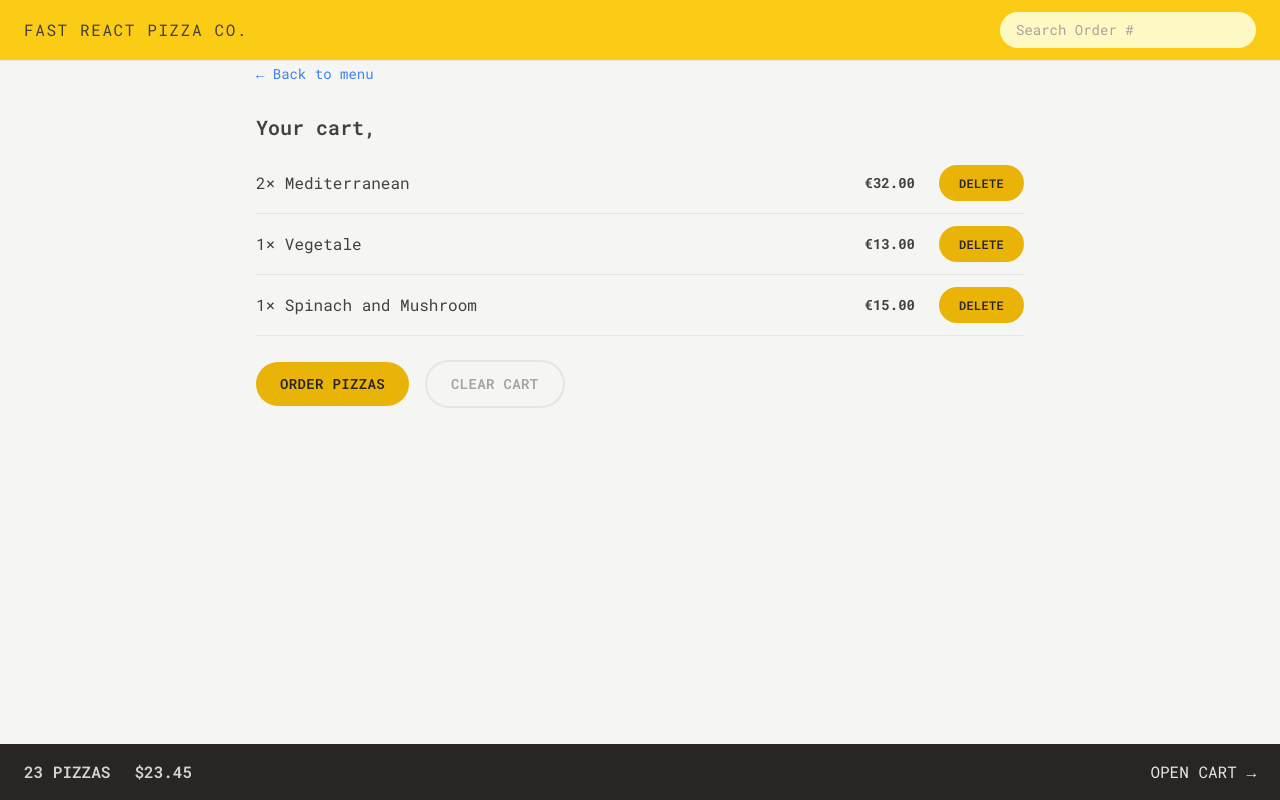
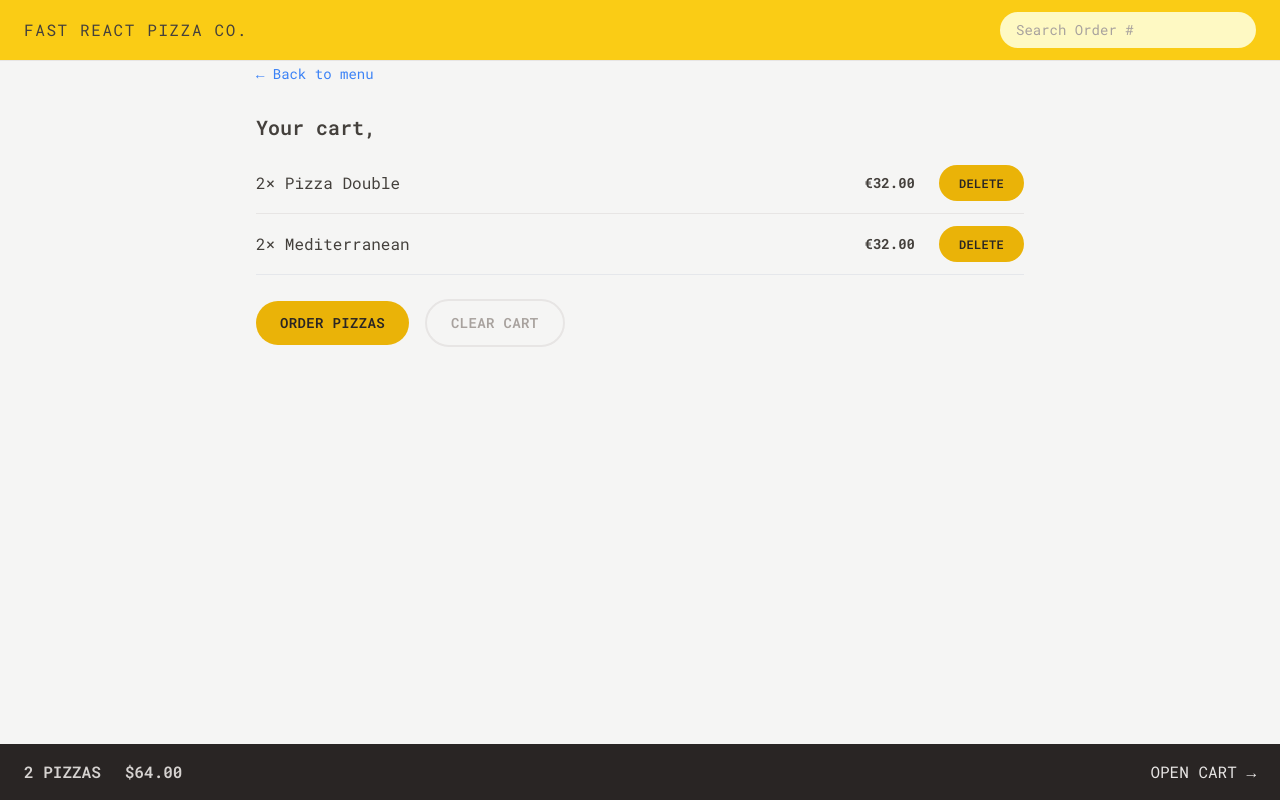
Before and after one commit to mouadbimk/react-projects, a React (Vite) app in the folder 05-fast-react-pizza/: page /cart in a window 1280 px wide. Built offline with nearby package versions, Linux system fonts and the light colour scheme.

Commit message:
add cartSlice to share cart in components by redux

```diff
--- a/05-fast-react-pizza/src/features/cart/Cart.jsx
+++ b/05-fast-react-pizza/src/features/cart/Cart.jsx
@@ -28,7 +28,7 @@ const fakeCart = [
 ];
 
 function Cart() {
-  const cart = fakeCart;
+  const cart = useSelector((state) => state.cart.cart);
   const username = useSelector((state) => state.user.username);
   return (
     <div>
--- a/05-fast-react-pizza/src/features/cart/CartItem.jsx
+++ b/05-fast-react-pizza/src/features/cart/CartItem.jsx
@@ -2,7 +2,7 @@ import { Button } from "../../ui/Button";
 import { formatCurrency } from "../../utils/helpers";
 
 function CartItem({ item }) {
-  const { pizzaId, name, quantity, totalPrice } = item;
+  const { /*pizzaId,*/ name, quantity, totalPrice } = item;
 
   return (
     <li className="py-3 sm:flex sm:items-center sm:justify-between">
--- a/05-fast-react-pizza/src/features/cart/CartOverview.jsx
+++ b/05-fast-react-pizza/src/features/cart/CartOverview.jsx
@@ -1,11 +1,14 @@
+import { useSelector } from "react-redux";
 import { Link } from "react-router-dom";
 
 function CartOverview() {
+  const cart = useSelector((state) => state.cart.cart);
+  const totalPrice = cart.reduce((acc, cur) => acc + cur.totalPrice, 0);
   return (
     <div className="flex items-center justify-between bg-stone-800 px-4 py-4 uppercase text-stone-200 sm:px-6">
       <p className="space-x-4 font-semibold text-stone-300 sm:space-x-6 md:text-base">
-        <span>23 pizzas</span>
-        <span>$23.45</span>
+        <span>{cart.length} pizzas</span>
+        <span>${totalPrice.toFixed(2)}</span>
       </p>
       <Link to="/cart">Open cart &rarr;</Link>
     </div>
--- /dev/null
+++ b/05-fast-react-pizza/src/features/cart/cartSlice.js
@@ -0,0 +1,59 @@
+import { createSlice } from "@reduxjs/toolkit";
+
+const initialState = {
+  cart: [
+    {
+      pizzaId: 12,
+      name: "Pizza Double",
+      quantity: 2,
+      unitePrice: 16,
+      totalPrice: 32,
+    },
+    {
+      pizzaId: 12,
+      name: "Mediterranean",
+      quantity: 2,
+      unitPrice: 16,
+      totalPrice: 32,
+    },
+  ],
+};
+const cartSlice = createSlice({
+  name: "cart",
+  initialState,
+  reducers: {
+    addItem(state, action) {
+      // payload = newItem
+      state.cart.push(action.payload);
+    },
+    deleteItem(state, action) {
+      // payload = pizzaId
+      state.cart = state.cart.filter(
+        (pizaa) => pizaa.pizzaId !== action.payload,
+      );
+    },
+    increaseItemQuantity(state, action) {
+      // payload = pizzaID
+      const item = state.cart.find((item) => item.pizzaId === action.payload);
+      item.quantity++;
+      item.totalPrice = item.quantity * item.unitePrice;
+    },
+    decreaseItemQuantity(state, action) {
+      // payload = pizzaID
+      const item = state.cart.find((item) => item.pizzaId === action.payload);
+      item.quantity--;
+      item.totalPrice = item.quantity * item.unitePrice;
+    },
+    clearItem(state) {
+      state.cart = [];
+    },
+  },
+});
+export const {
+  addItem,
+  deleteItem,
+  increaseItemQuantity,
+  decreaseItemQuantity,
+  clearItem,
+} = cartSlice.actions;
+export default cartSlice.reducer;
--- a/05-fast-react-pizza/src/features/menu/MenuItem.jsx
+++ b/05-fast-react-pizza/src/features/menu/MenuItem.jsx
@@ -1,9 +1,22 @@
 import { formatCurrency } from "../../utils/helpers";
 import NoImage from "../../assets/no-image.jpg";
 import { Button } from "../../ui/Button";
+import { useDispatch } from "react-redux";
+import { addItem } from "../cart/cartSlice";
 function MenuItem({ pizza }) {
   const { id, name, unitPrice, ingredients, soldOut, imageUrl } = pizza;
-
+  const dispatch = useDispatch();
+  function handleAddToCart() {
+    const newItem = {
+      pizzaId: id,
+      name,
+      quantity: 1,
+      unitPrice,
+      totalPrice: 1 * unitPrice,
+    };
+    dispatch(addItem(newItem));
+    console.log(id);
+  }
   return (
     <li data-id={id} className="flex gap-4 py-2">
       <img
@@ -27,7 +40,9 @@ function MenuItem({ pizza }) {
               Sold out
             </p>
           )}
-          <Button type="small">Add to cart</Button>
+          <Button type="small" onClick={handleAddToCart}>
+            Add to cart
+          </Button>
         </div>
       </div>
     </li>
--- a/05-fast-react-pizza/src/features/order/CreateOrder.jsx
+++ b/05-fast-react-pizza/src/features/order/CreateOrder.jsx
@@ -1,6 +1,11 @@
-import { Form, redirect, useActionData, useNavigation } from "react-router-dom";
+import {
+  Form,
+  /*redirect,*/
+  useActionData,
+  useNavigation,
+} from "react-router-dom";
 import { Button } from "../../ui/Button";
-import { createOrder } from "../../services/apiRestaurant";
+// import { createOrder } from "../../services/apiRestaurant";
 import { useSelector } from "react-redux";
 // https://uibakery.io/regex-library/phone-number
 const isValidPhone = (str) =>
@@ -8,38 +13,13 @@ const isValidPhone = (str) =>
     str,
   );
 
-const fakeCart = [
-  {
-    pizzaId: 12,
-    name: "Mediterranean",
-    quantity: 2,
-    unitPrice: 16,
-    totalPrice: 32,
-  },
-  {
-    pizzaId: 6,
-    name: "Vegetale",
-    quantity: 1,
-    unitPrice: 13,
-    totalPrice: 13,
-  },
-  {
-    pizzaId: 11,
-    name: "Spinach and Mushroom",
-    quantity: 1,
-    unitPrice: 15,
-    totalPrice: 15,
-  },
-];
-
 function CreateOrder() {
   const navigation = useNavigation();
+  const cart = useSelector((state) => state.cart.cart);
   const isSubmiting = navigation.state === "submitting";
   const username = useSelector((state) => state.user.username);
   // const [withPriority, setWithPriority] = useState(false);
-  const cart = fakeCart;
   const formErrors = useActionData();
-  console.log(formErrors);
   return (
     <div className="px-6 py-6">
       <h2 className="mb-8 text-xl font-semibold">
--- a/05-fast-react-pizza/src/store.js
+++ b/05-fast-react-pizza/src/store.js
@@ -1,8 +1,10 @@
 import { configureStore } from "@reduxjs/toolkit";
 import userReducer from "./features/user/userSlice";
+import cartReducer from "./features/cart/cartSlice";
 const store = configureStore({
   reducer: {
     user: userReducer,
+    cart: cartReducer,
   },
 });
 export default store;
--- a/05-fast-react-pizza/src/ui/Button.jsx
+++ b/05-fast-react-pizza/src/ui/Button.jsx
@@ -1,6 +1,6 @@
 import { Link } from "react-router-dom";
 
-export function Button({ children, isDisabled, linkTo, type }) {
+export function Button({ children, isDisabled, linkTo, type, onClick }) {
   const base =
     "inline-block rounded-full bg-yellow-500 text-sm font-semibold uppercase tracking-wide text-stone-800 duration-300 hover:bg-yellow-300 hover:transition-colors focus:outline-none focus:ring focus:ring-yellow-300 focus:ring-offset-2 disabled:cursor-not-allowed disabled:bg-yellow-200";
   const styles = {
@@ -16,7 +16,7 @@ export function Button({ children, isDisabled, linkTo, type }) {
       </Link>
     );
   return (
-    <button disabled={isDisabled} className={styles[type]}>
+    <button disabled={isDisabled} className={styles[type]} onClick={onClick}>
       {children}
     </button>
   );
```
